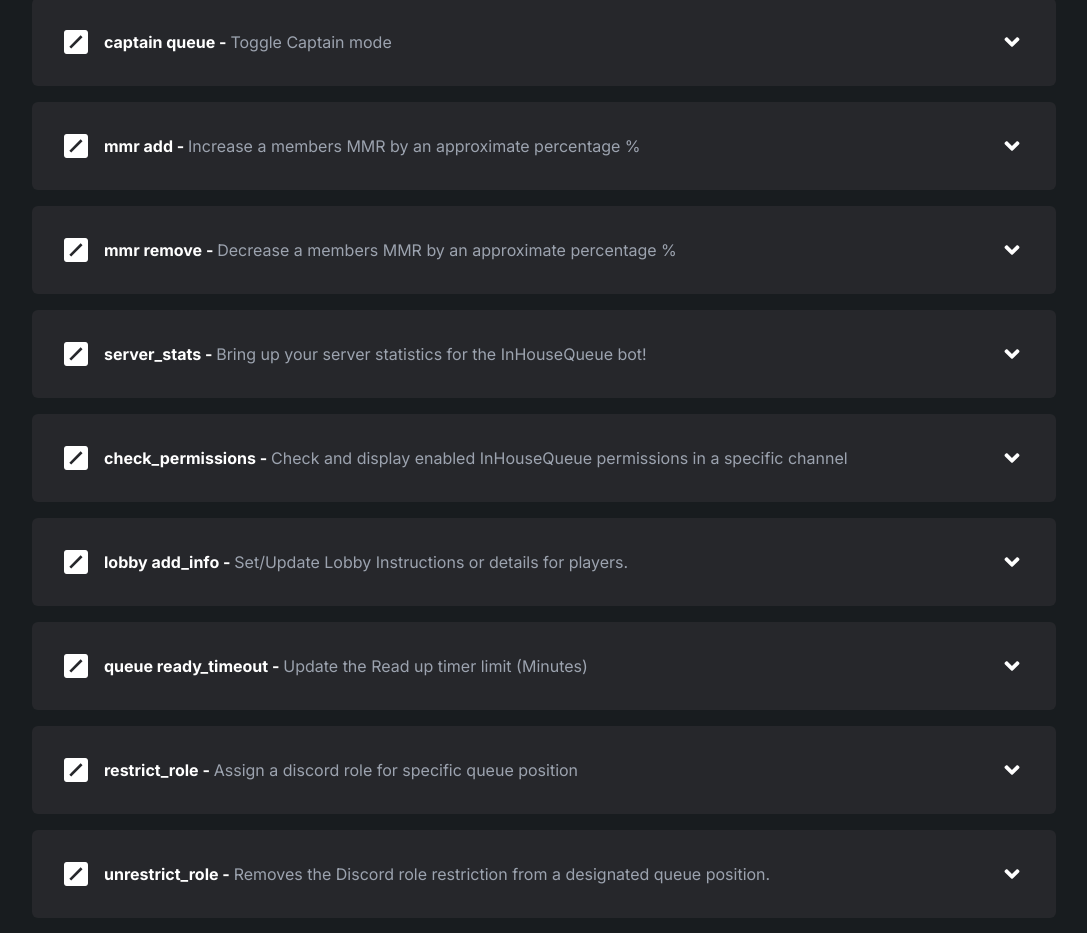
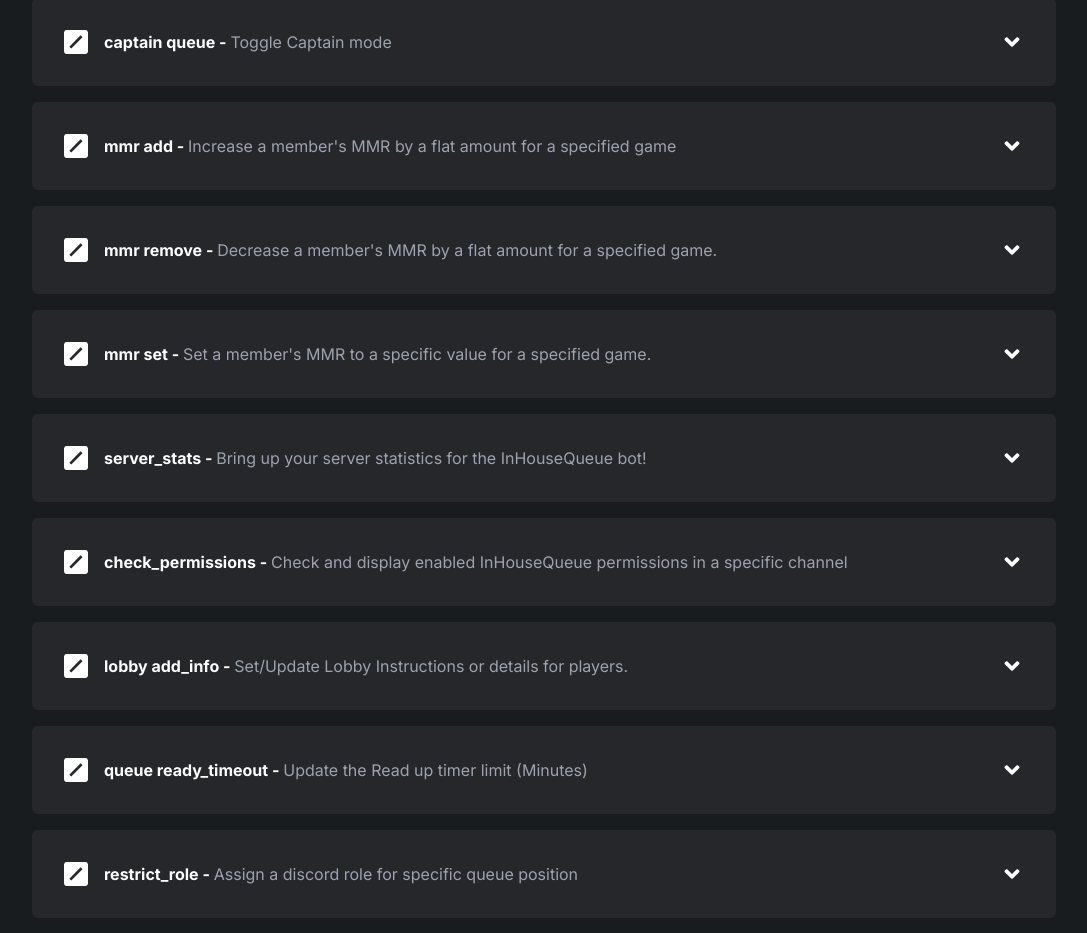
Before and after one commit to ItzDerock/InHouseQueue-site, a Next.js app: page /commands in a window 1280 px wide. Shown: the part 3800-4733 px from the top of the page, without its empty margins (96-1183 px from the left). Built offline with nearby package versions, Linux system fonts and the light colour scheme.

Commit message:
feat: mmr set command (#120)

```diff
--- a/src/data/commands.ts
+++ b/src/data/commands.ts
@@ -390,25 +390,39 @@ const commands = [
    {
     "name": "mmr add",
     "type": "Admin",
-    "description": "Increase a members MMR by an approximate percentage %",
+    "description": "Increase a member's MMR by a flat amount for a specified game",
      "usage": [
-       "/mmr add [member] [percentage] (queue_channel) ",
+       "/mmr add [member] [amount] [game] (queue_channel)",
      ],
      "examples": [
-       "/mmr add @Faker 100",
+       "/mmr add @Faker 100 'League Of Legends'",
+       "/mmr add @Player 50 'Valorant' #queue-channel"
      ]
   },
    {
     "name": "mmr remove",
     "type": "Admin",
-    "description": "Decrease a members MMR by an approximate percentage %",
+    "description": "Decrease a member's MMR by a flat amount for a specified game.",
      "usage": [
-       "/mmr remove [member] [percentage] (queue_channel)",
+        "/mmr remove [member] [amount] [game] (queue_channel)"
      ],
      "examples": [
-       "/mmr remove @Faker 100",
+         "/mmr remove @Faker 100 'League Of Legends'",
+         "/mmr remove @Player 50 'Overwatch' #queue-channel"
      ]
    },
+    {
+      "name": "mmr set",
+      "type": "Admin",
+      "description": "Set a member's MMR to a specific value for a specified game.",
+      "usage": [
+        "/mmr set [member] [new_mmr] [game] (queue_channel)"
+      ],
+      "examples": [
+        "/mmr set @Faker 1500 'League Of Legends'",
+        "/mmr set @Player 2000 'Custom' #queue-channel"
+      ]
+    },
    {
      "name": "server_stats",
      "type": "Admin",
```
